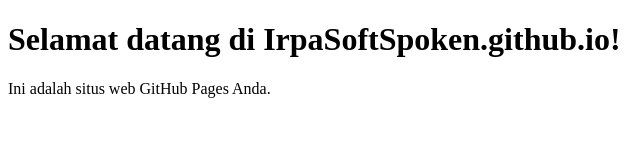
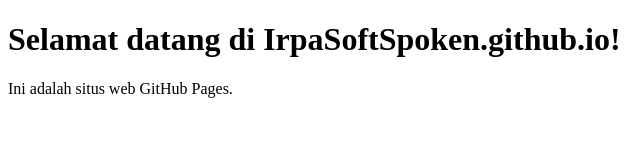
Before and after one commit to IrpaSoftSpoken/IrpaSoftSpoken.github.io, a plain HTML site: page index.html in a window 1280 px wide. Shown: the full height of the page, 0-640 px from the left. Drawn offline with Linux system fonts and the light colour scheme.

Commit message:
Update index.html

```diff
--- a/index.html
+++ b/index.html
@@ -5,6 +5,6 @@
 </head>
 <body>
   <h1>Selamat datang di IrpaSoftSpoken.github.io!</h1>
-  <p>Ini adalah situs web GitHub Pages Anda.</p>
+  <p>Ini adalah situs web GitHub Pages.</p>
 </body>
 </html>
```
